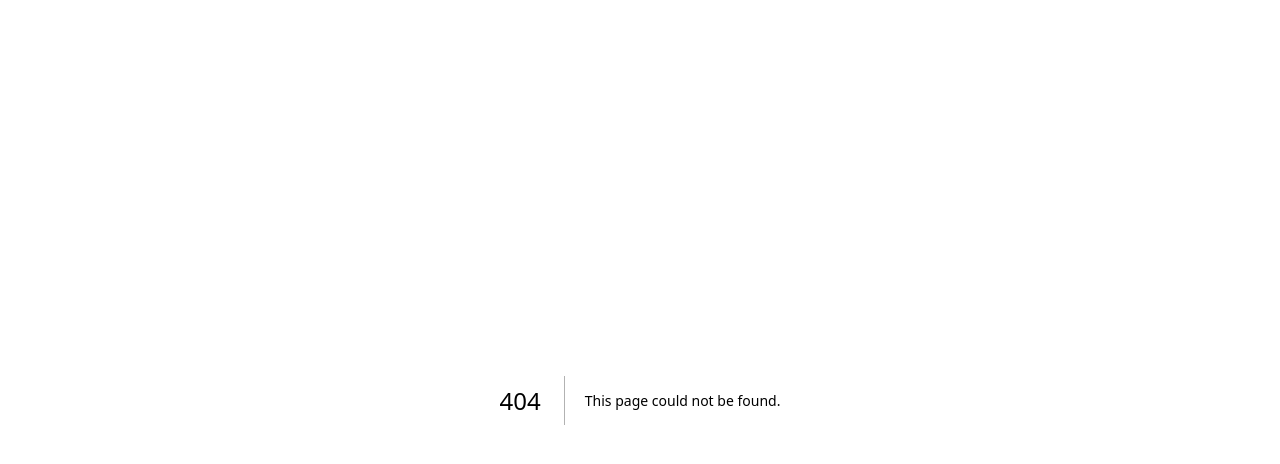
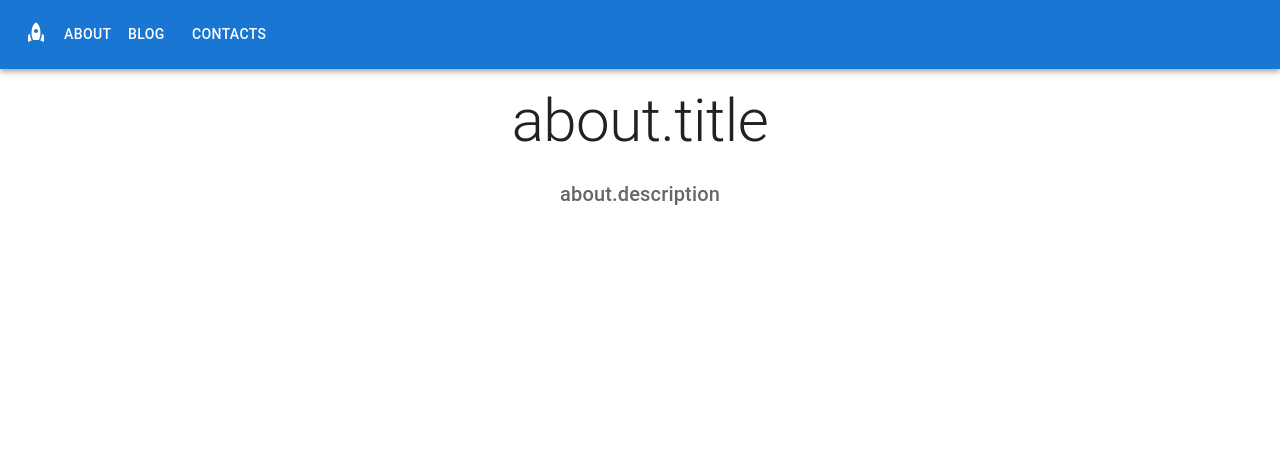
Before and after one commit to primetwig/explorer, a Next.js app: page /about in a window 1280 px wide. Before the commit this address had no page. Shown: the top 464 px of the page. Built offline with nearby package versions, Linux system fonts and the light colour scheme.

Commit message:
feat: move nav to a template and add a second page

```diff
--- /dev/null
+++ b/src/app/about/page.tsx
@@ -0,0 +1,7 @@
+import About from '@/components/About'
+
+export default function App() {
+  return (
+    <About />
+  )
+}
--- a/src/app/layout.tsx
+++ b/src/app/layout.tsx
@@ -16,8 +16,10 @@ export default function RootLayout({
   children: React.ReactNode
 }) {
   return (
-    <html lang="en">
-      <body className={inter.className}>{children}</body>
+    <html lang={i18n.get()}>
+      <body className={inter.className}>
+        {children}
+      </body>
     </html>
   )
 }
--- a/src/app/page.tsx
+++ b/src/app/page.tsx
@@ -1,13 +1,9 @@
 'use client'
 
-import Header from '@/components/Header'
 import People from '@/components/People'
 
 export default function App() {
   return (
-    <main>
-      <Header />
-      <People />
-    </main>
+    <People />
   )
 }
--- /dev/null
+++ b/src/app/template.tsx
@@ -0,0 +1,12 @@
+'use client'
+
+import Header from '@/components/Header'
+
+export default function Template({ children }: { children: React.ReactNode }) {
+  return (
+    <main>
+      <Header />
+      {children}
+    </main>
+  )
+}
--- /dev/null
+++ b/src/components/About.tsx
@@ -0,0 +1,19 @@
+import Container from '@mui/material/Container'
+import Box from '@mui/material/Box'
+import Typography from '@mui/material/Typography'
+import i18n from '@/i18n'
+
+export default function About() {
+  return (
+    <Container maxWidth="xl">
+      <Box sx={{ p: 2 }}>
+        <Typography component="h1" variant="h2" align="center" color="textPrimary" gutterBottom>
+          {i18n('about.title')}
+        </Typography>
+        <Typography variant="h6" align="center" color="textSecondary" paragraph>
+          {i18n('about.description')}
+        </Typography>
+      </Box>
+    </Container>
+  )
+}
--- a/src/components/Header.tsx
+++ b/src/components/Header.tsx
@@ -66,7 +66,7 @@ export default function Header() {
               sx={{ display: { xs: 'block', md: 'none' } }}
             >
               {pages.map(({ title, route }) => (
-                <MenuItem key={route} href={route} LinkComponent={Link} data-route={route} onClick={handleClickNavMenuItem}>
+                <MenuItem key={route} href={route} LinkComponent={Link}>
                   <Typography textAlign="center">{title}</Typography>
                 </MenuItem>
               ))}
@@ -79,8 +79,6 @@ export default function Header() {
                 key={route}
                 href={route}
                 LinkComponent={Link}
-                data-route={route}
-                onClick={handleClickNavMenuItem}
                 sx={{ my: 2, color: 'white', display: 'block' }}
               >
                 {title}
--- a/src/i18n/index.ts
+++ b/src/i18n/index.ts
@@ -1,4 +1,3 @@
-import {rejects} from 'assert'
 import transEN from './en.json'
 import transESMX from './es-MX.json'
 
@@ -27,12 +26,14 @@ const i18n = (key: string, variables?: Record<string, unknown>) => {
   if (variables) {
     Object.keys(variables).forEach(variable => {
       const value = variables[variable]
-      translation = translation?.replace(variable, String(value))
+      translation = translation?.replace(`$${variable}`, String(value))
     })
   }
 
   return translation
 }
+
+i18n.get = () => language
 
 i18n.set = (newLanguage: string) => {
   language = newLanguage
```
